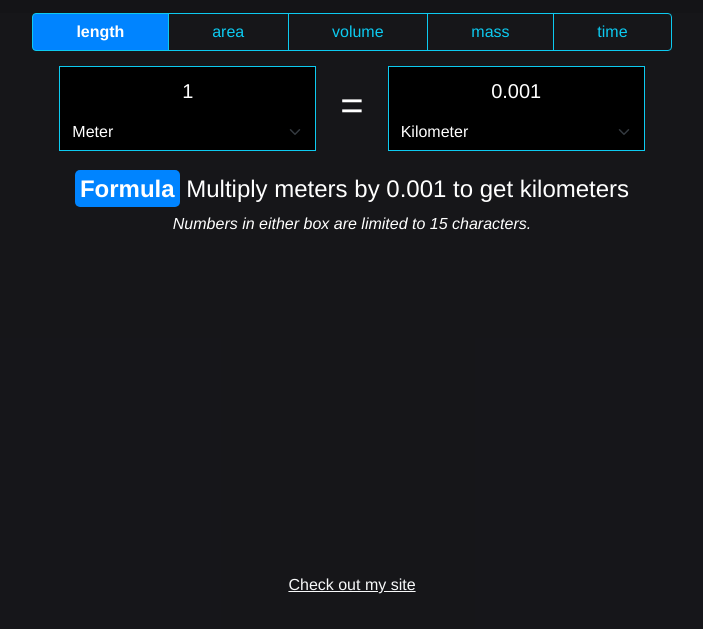
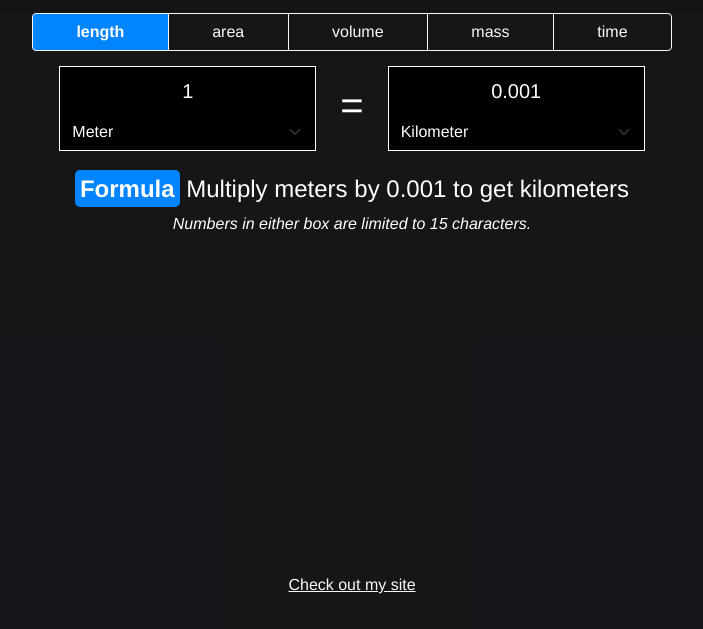
Before and after one commit to jtpeller/unit-converter, a plain HTML site: page index.html in a window 1280 px wide. Shown: the part 171-800 px from the top of the page, without its empty margins (288-991 px from the left). Drawn offline with nearby package versions, Linux system fonts and the light colour scheme.

Commit message:
improved styling

```diff
--- a/index.html
+++ b/index.html
@@ -29,11 +29,11 @@
         <!-- button tabs to select unit type -->
         <!-- types include: length, area, volume, weight, and time -->
         <div class="btn-group d-flex justify-content-center">
-            <button class="btn btn-outline-info" type="button" id="length">length</button>
-            <button class="btn btn-outline-info" type="button" id="area">area</button>
-            <button class="btn btn-outline-info" type="button" id="volume">volume</button>
-            <button class="btn btn-outline-info" type="button" id="mass">mass</button>
-            <button class="btn btn-outline-info" type="button" id="time">time</button>
+            <button class="btn btn-outline-light" type="button" id="length">length</button>
+            <button class="btn btn-outline-light" type="button" id="area">area</button>
+            <button class="btn btn-outline-light" type="button" id="volume">volume</button>
+            <button class="btn btn-outline-light" type="button" id="mass">mass</button>
+            <button class="btn btn-outline-light" type="button" id="time">time</button>
         </div>
 
         <!-- conversion form -->
--- a/styles.css
+++ b/styles.css
@@ -66,7 +66,7 @@ html {
 
 .my-input {
     margin: 0 auto;
-    border: 1px solid rgb(13, 202, 240);
+    border: 1px solid white;
     border-bottom-style: none;
     border-radius: 0;
     text-align: center;
@@ -76,7 +76,7 @@ html {
 
 .my-select {
     margin: 0;
-    border: 1px solid rgb(13, 202, 240);
+    border: 1px solid white;
     border-top-style: none;
     border-radius: 0;
     background-color: black;
```
